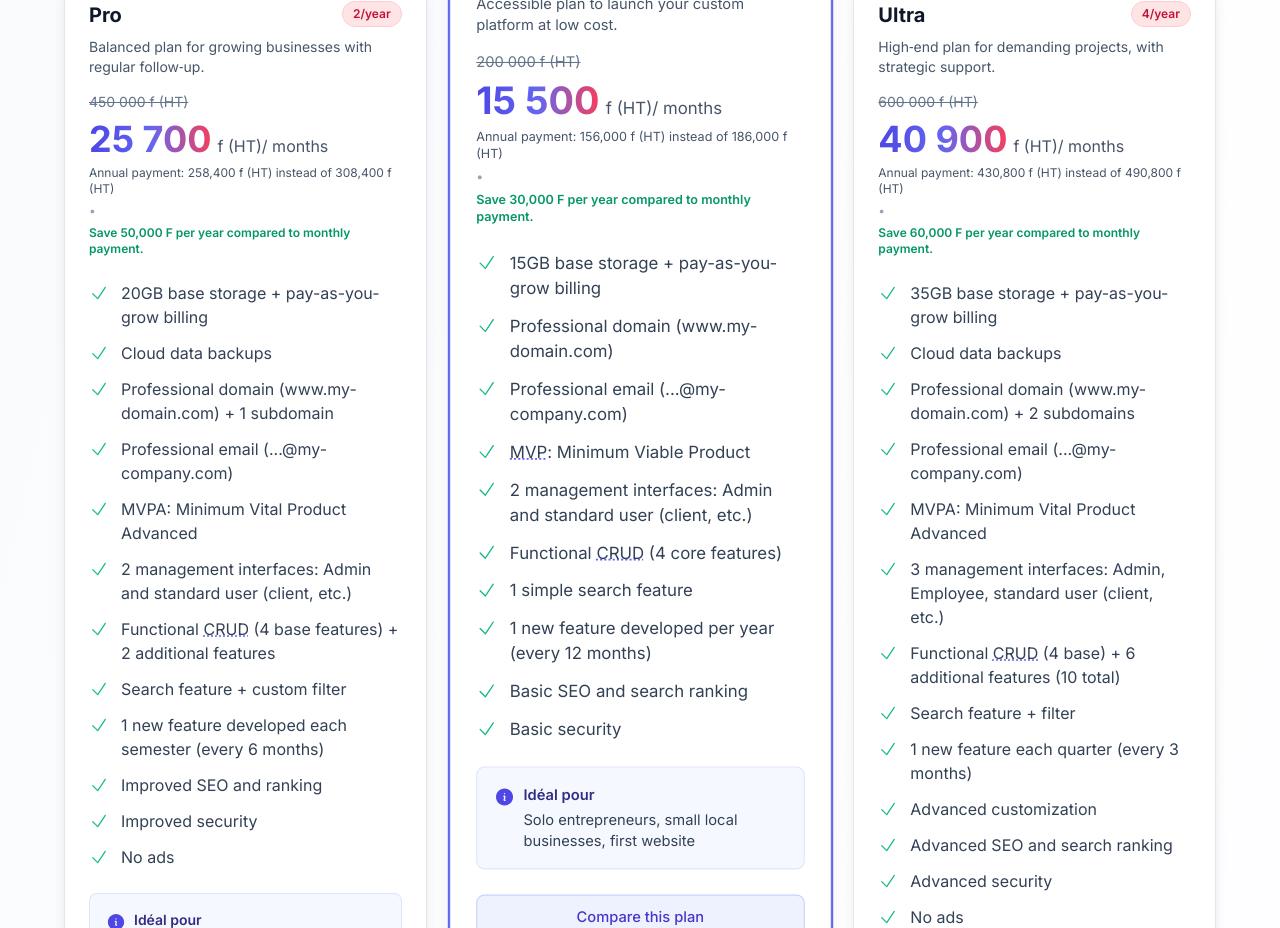
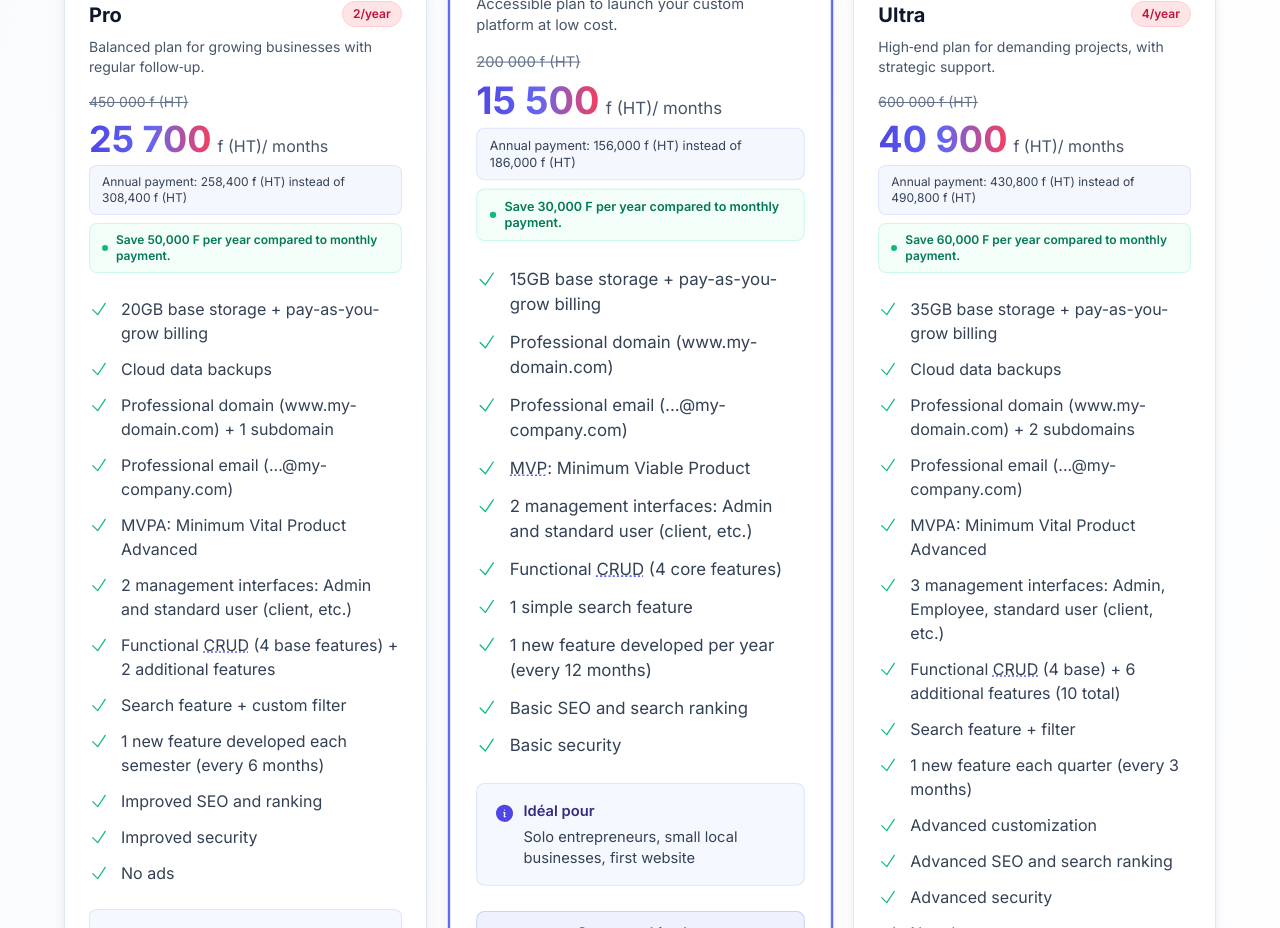
Before and after one commit to azerty-78/Ben-Djibril, a React (Vite) app: page /services in a window 1280 px wide. Shown: the part 1760-2688 px from the top of the page. Built offline with nearby package versions, Linux system fonts and the light colour scheme; no server answers.

Commit message:
feat: update PackageCard component with improved layout and styling for secondary price and saving label, and enhance translations for ad specifications in SaaS offerings

```diff
--- a/src/components/ui/PackageCard.tsx
+++ b/src/components/ui/PackageCard.tsx
@@ -103,17 +103,21 @@ function PackageCard({
             </div>
           )}
           {(secondaryPrice || savingLabel) && (
-            <div className="flex flex-wrap items-center gap-1.5 text-[0.65rem] sm:text-[0.7rem] md:text-xs text-secondary-600 dark:text-secondary-400 leading-tight w-full mt-1.5">
+            <div className="w-full mt-3 space-y-2">
               {secondaryPrice && (
-                <span className="break-words">{secondaryPrice}</span>
-              )}
-              {secondaryPrice && savingLabel && (
-                <span className="text-secondary-400 dark:text-secondary-500 flex-shrink-0">•</span>
+                <div className="px-3 py-2 bg-primary-50/60 dark:bg-primary-900/20 rounded-lg border border-primary-200/50 dark:border-primary-800/50">
+                  <p className="text-[0.7rem] sm:text-xs text-secondary-700 dark:text-secondary-300 leading-relaxed">
+                    {secondaryPrice}
+                  </p>
+                </div>
               )}
               {savingLabel && (
-                <span className="font-semibold text-emerald-600 dark:text-emerald-400 break-words">
-                  {savingLabel}
-                </span>
+                <div className="flex items-center gap-2 px-3 py-2 bg-emerald-50/60 dark:bg-emerald-900/20 rounded-lg border border-emerald-200/50 dark:border-emerald-800/50">
+                  <div className="flex-shrink-0 w-1.5 h-1.5 rounded-full bg-emerald-500 dark:bg-emerald-400" />
+                  <p className="text-[0.7rem] sm:text-xs font-semibold text-emerald-700 dark:text-emerald-300 leading-relaxed">
+                    {savingLabel}
+                  </p>
+                </div>
               )}
             </div>
           )}
--- a/src/i18n/saas.ts
+++ b/src/i18n/saas.ts
@@ -155,7 +155,7 @@ export const saasTranslations = {
       securityGood: 'Basic security',
       securityPro: 'Improved security',
       securityUltra: 'Advanced security',
-      adsGood: 'Not specified',
+      adsGood: 'Yes (ads included)',
       adsPro: 'No ads',
       adsUltra: 'No ads',
       cadenceGood: 'Annual (1/year)',
@@ -356,7 +356,7 @@ export const saasTranslations = {
       securityGood: 'Sécurité basique',
       securityPro: 'Sécurité améliorée',
       securityUltra: 'Sécurité avancée',
-      adsGood: 'Non précisé',
+      adsGood: 'Oui (publicité incluse)',
       adsPro: 'Pas de publicité',
       adsUltra: 'Pas de publicité',
       cadenceGood: 'Annuel (1/an)',
```
Also changed, not shown: src/config/emailjs.ts (line endings or trailing spaces), 1 other file (tests, documents, lock files or other folders).
